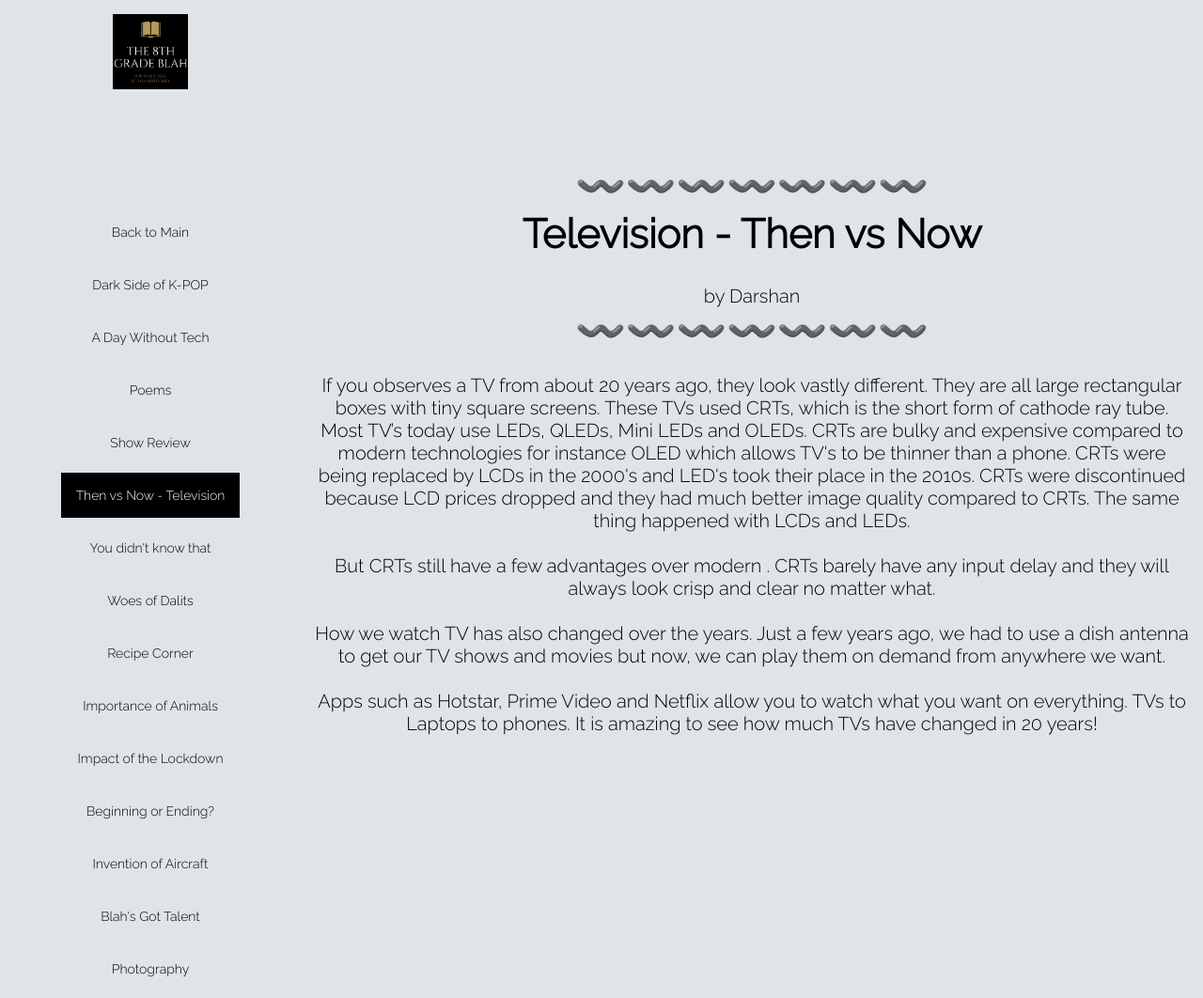
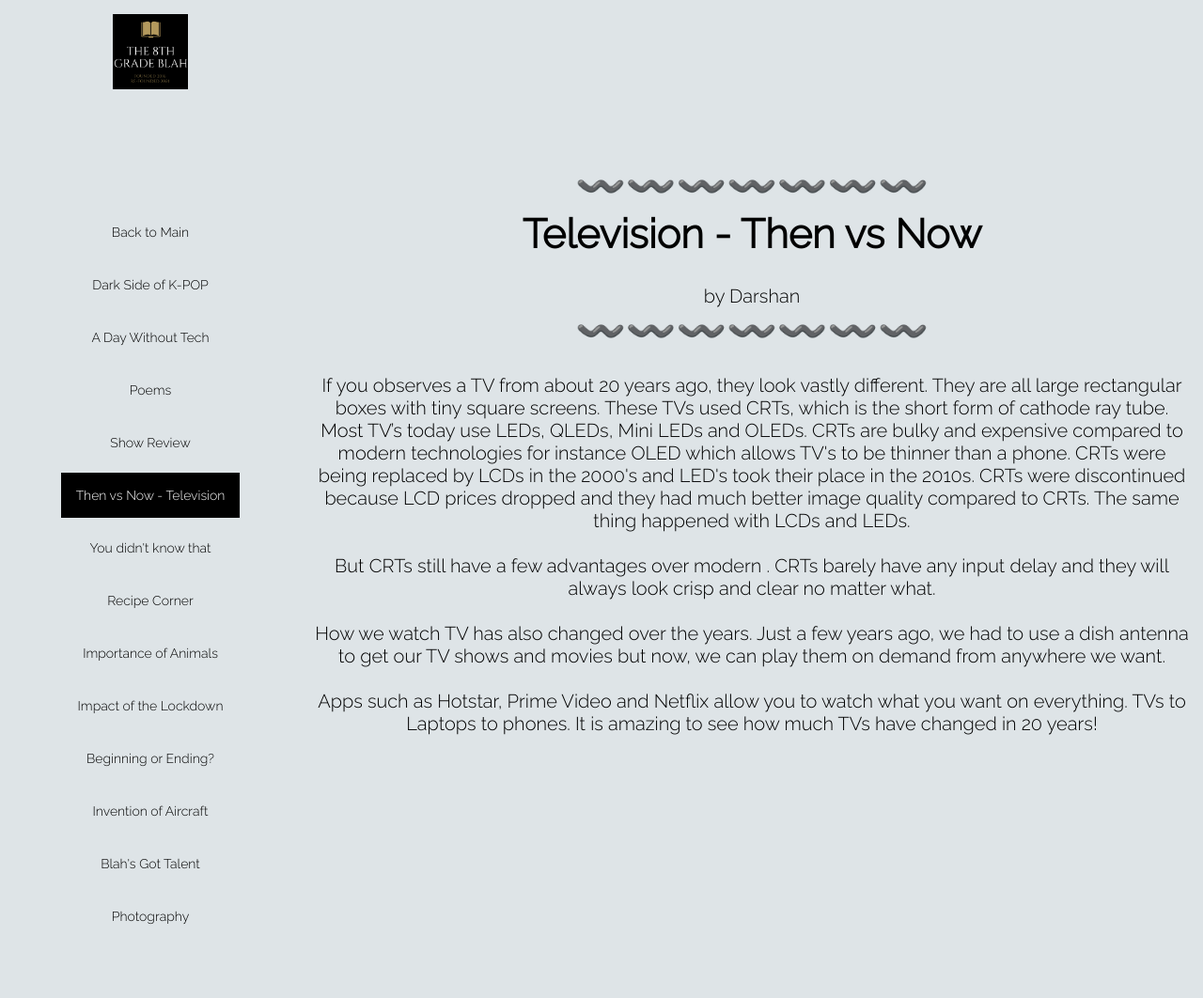
Before and after one commit to The-Blah/The-Blah.github.io, a plain HTML site: page edition2/television.html in a window 1280 px wide. Shown: the top 1062 px of the page at 94% size. Drawn offline with Linux system fonts and the light colour scheme; a web font is replaced by a local one.

Commit message:
Update television.html

```diff
--- a/edition2/television.html
+++ b/edition2/television.html
@@ -55,7 +55,6 @@
                 <li><a href='show_review.html'>Show Review</a></li>
                 <li class=active><a href='television.html'>Then vs Now - Television</a></li>
                 <li><a href='ydkt.html'>You didn't know that</a></li>
-                <li><a href='woesofdalits.html'>Woes of Dalits</a></li>
                 <li><a href='recipecorner.html'>Recipe Corner</a></li>
                 <li><a href='animals.html'>Importance of Animals</a></li>
                 <li><a href='lockdown.html'>Impact of the Lockdown</a></li>
```
